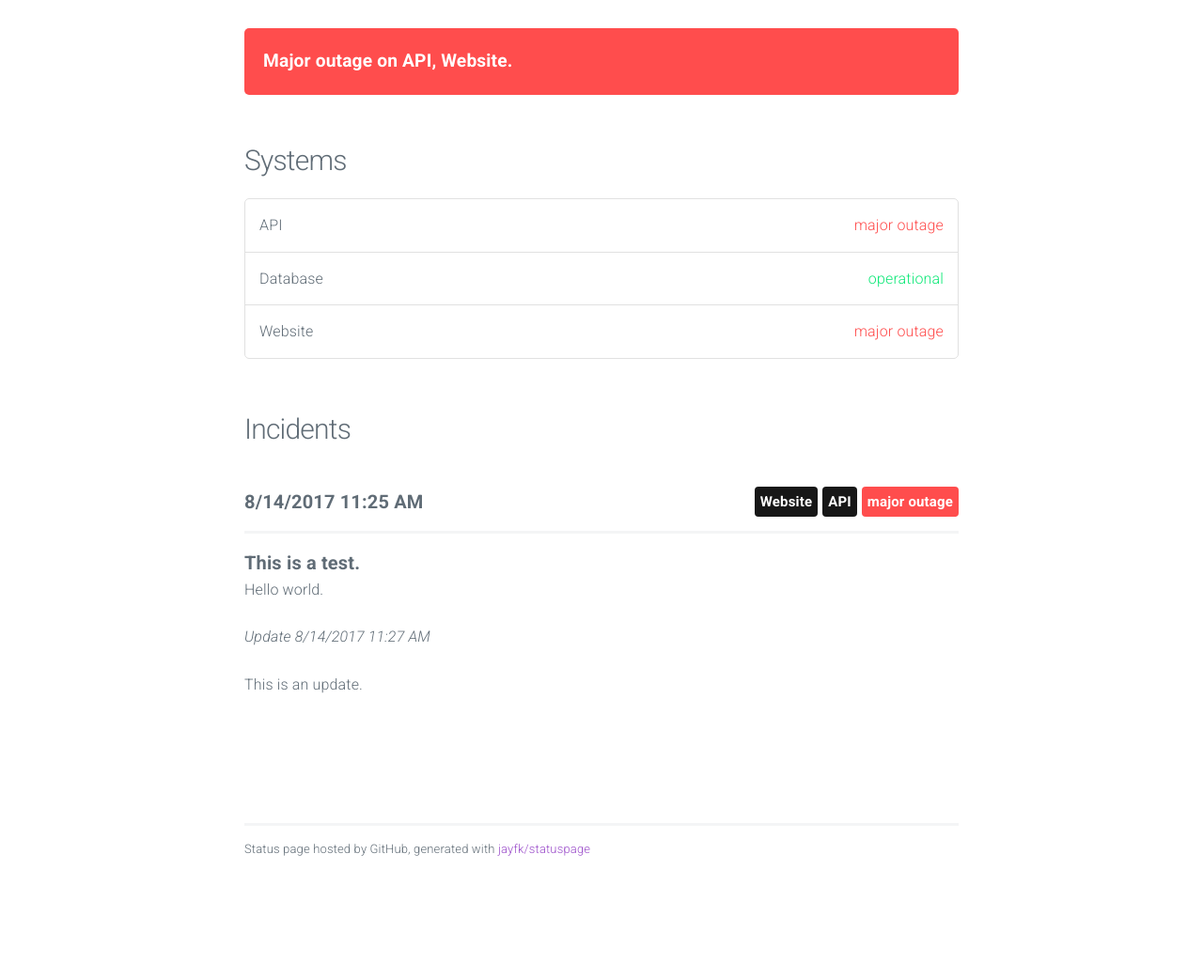
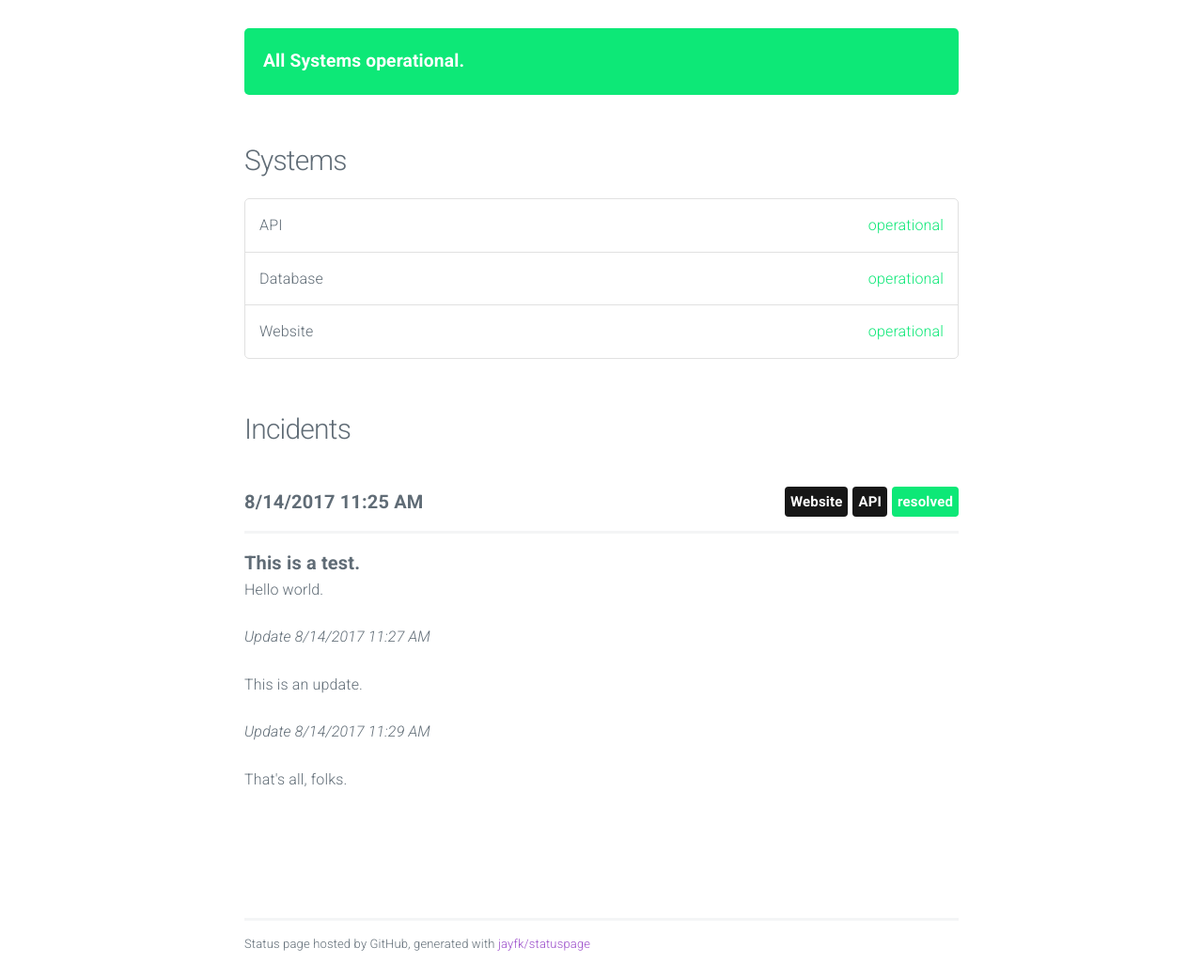
Before and after one commit to bwittwer/mystatuspage, a plain HTML site: page index.html in a window 1280 px wide. Shown: the part 55-1096 px from the top of the page at 94% size. Before the commit the page ends 995 px from the top, so only its background shows below. Drawn offline with nearby package versions, Linux system fonts and the light colour scheme; no server answers.

Commit message:
update index

```diff
--- a/index.html
+++ b/index.html
@@ -29,18 +29,16 @@
 
 			<section class="container" id="main">
 
-
-					<div class="panel major outage">
-						<span data-l10n-id="Major-outage">Major outage</span> <span data-l10n-id="on">on</span> API, Website.
+					<div class="panel operational" data-l10n-id="systems-operational">
+						All Systems operational.
 					</div>
-
 
 
 				<h4 data-l10n-id="systems">Systems</h4>
 				<ul class="systems">
 
 					<li>
-						API <span class="status major outage" data-l10n-id="major-outage">major outage</span>
+						API <span class="status operational" data-l10n-id="operational">operational</span>
 					</li>
 
 					<li>
@@ -48,7 +46,7 @@
 					</li>
 
 					<li>
-						Website <span class="status major outage" data-l10n-id="major-outage">major outage</span>
+						Website <span class="status operational" data-l10n-id="operational">operational</span>
 					</li>
 
 				</ul>
@@ -60,7 +58,7 @@
 						<span class="date moment">2017-08-14 11:25:33 UTC</span>
 
 
-							<span class="label major outage float-right" data-l10n-id="major-outage">major outage</span>
+							<span class="label operational float-right" data-l10n-id="resolved">resolved</span>
 
 
 							<span class="label system float-right">API</span>
@@ -75,6 +73,10 @@
 
 							<p><em>Update <span class="moment">2017-08-14 11:27:45 UTC</span></em></p>
 							<p>This is an update.</p>
+
+
+							<p><em>Update <span class="moment">2017-08-14 11:29:19 UTC</span></em></p>
+							<p>That's all, folks.</p>
 
 
 					</div>
```
